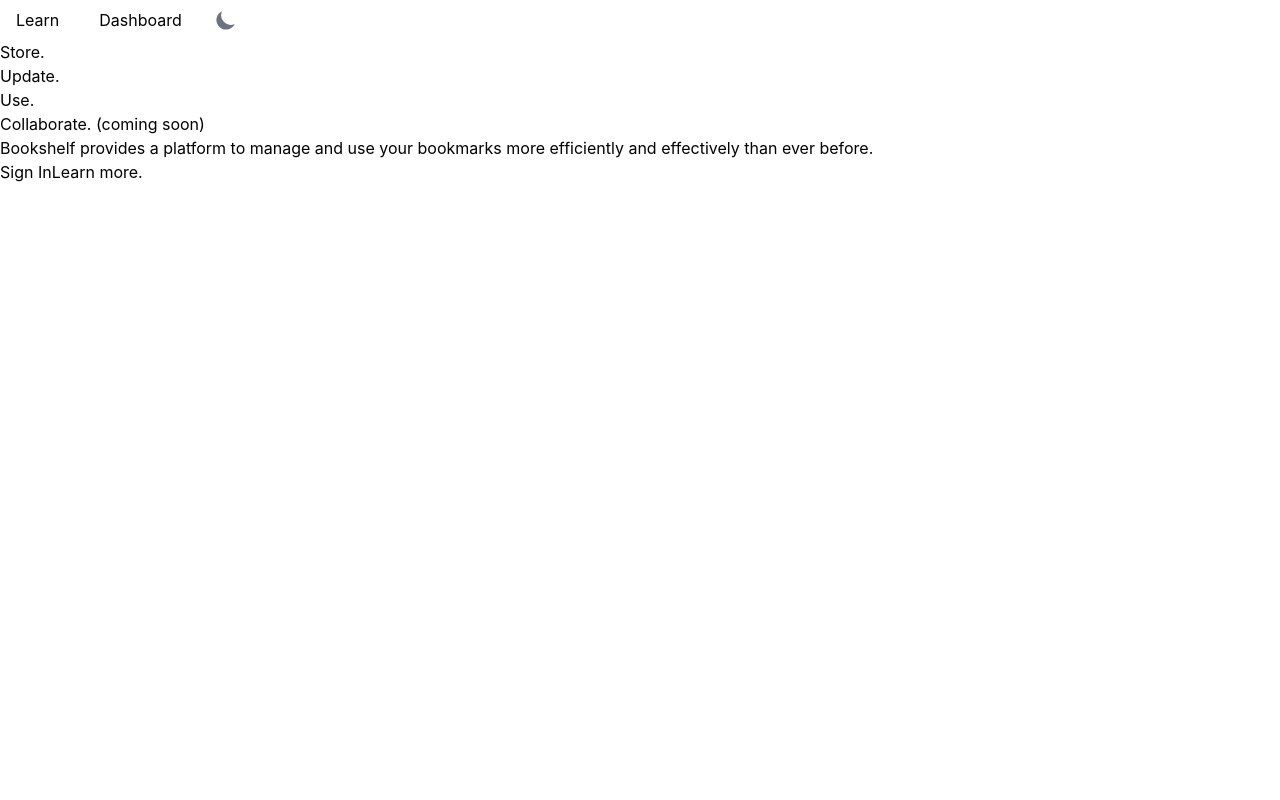
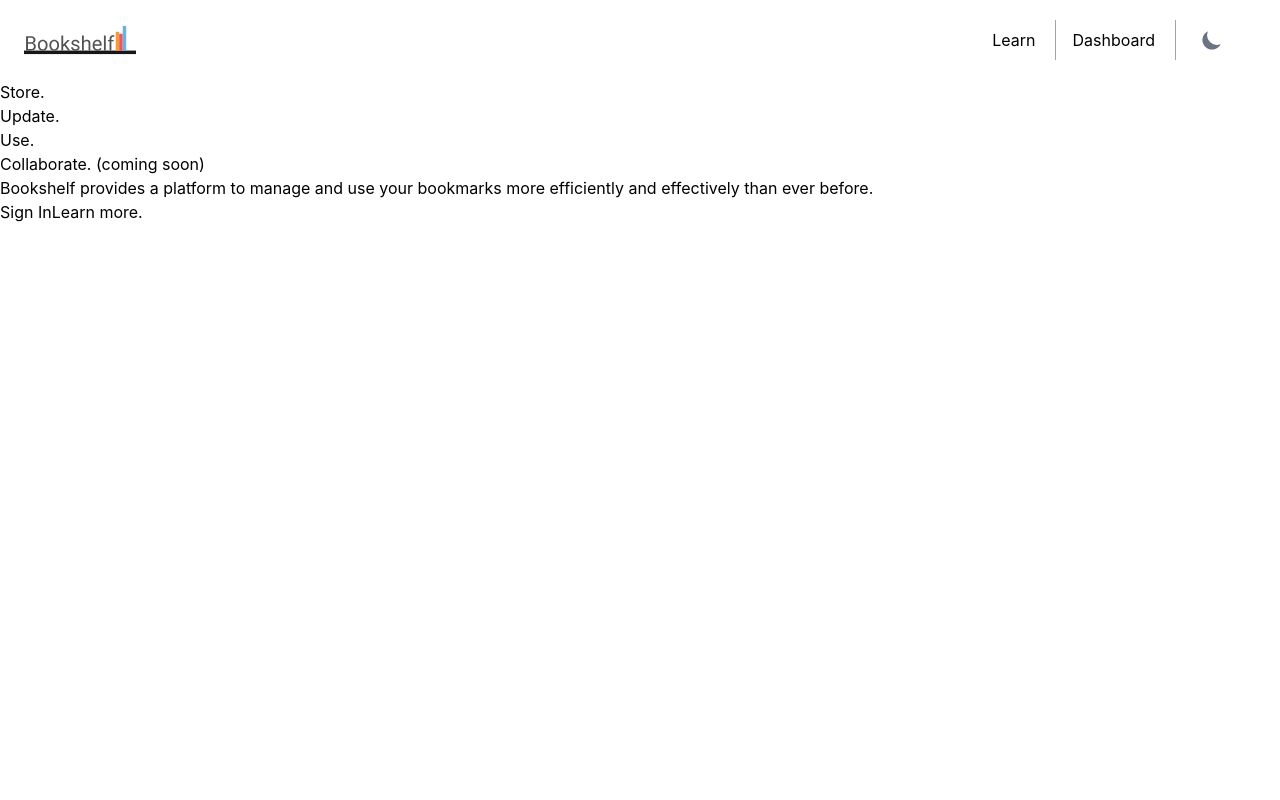
Before and after one commit to conalli/bookshelf-client, a Next.js app: page / in a window 1280 px wide. Shown: the top 800 px of the page. Built offline with nearby package versions, Linux system fonts and the light colour scheme; no server answers.

Commit message:
add basic nav styling

```diff
--- a/src/components/Nav/index.tsx
+++ b/src/components/Nav/index.tsx
@@ -1,17 +1,32 @@
 import Link from "next/link";
+import { useRouter } from "next/router";
 import React from "react";
+import BookshelfLogo from "../BookshelfLogo";
 import ThemeToggleButton from "../ThemeToggleButton";
 
 const Nav = () => {
+  const router = useRouter();
+  const navigateHome = () => router.push("/");
   return (
-    <nav className="flex flex-row gap-2">
-      <Link href="/learn">
-        <a className="py-2 px-4">Learn</a>
-      </Link>
-      <Link href="/dashboard">
-        <a className=" py-2 px-4">Dashboard</a>
-      </Link>
-      <ThemeToggleButton />
+    <nav className="flex flex-row gap-2 justify-between py-2">
+      <div className="flex items-center p-2 mx-4">
+        <button onClick={navigateHome}>
+          <BookshelfLogo className="h-12 w-28" />
+        </button>
+      </div>
+      <div className="flex flex-row gap-1 items-center mx-4 divide-x divide-bk-blue dark:bg-slate-800 rounded-sm">
+        <Link href="/learn">
+          <a className="py-2 px-4 ml-1 hover:dark:bg-slate-700 rounded-md">
+            Learn
+          </a>
+        </Link>
+        <Link href="/dashboard">
+          <a className=" py-2 px-4 hover:dark:bg-gray-700">Dashboard</a>
+        </Link>
+        <div className="flex place-content-center px-4 mr-2">
+          <ThemeToggleButton />
+        </div>
+      </div>
     </nav>
   );
 };
```
